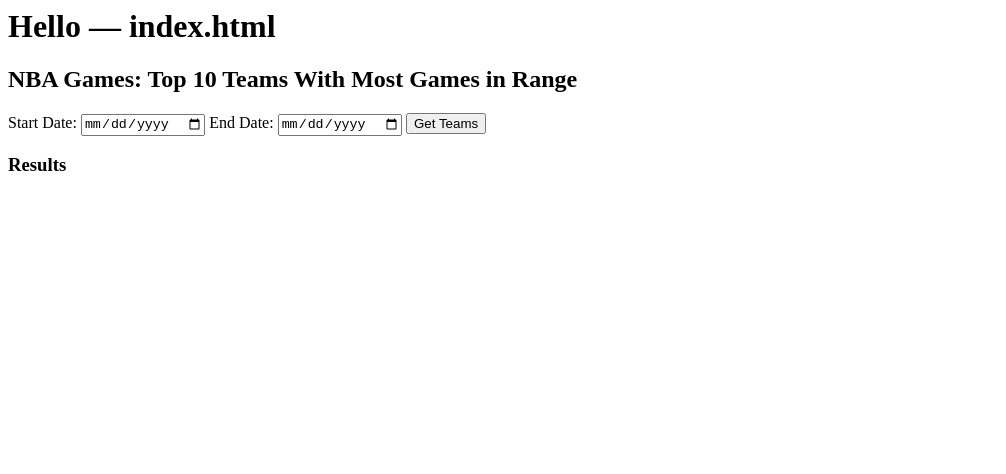
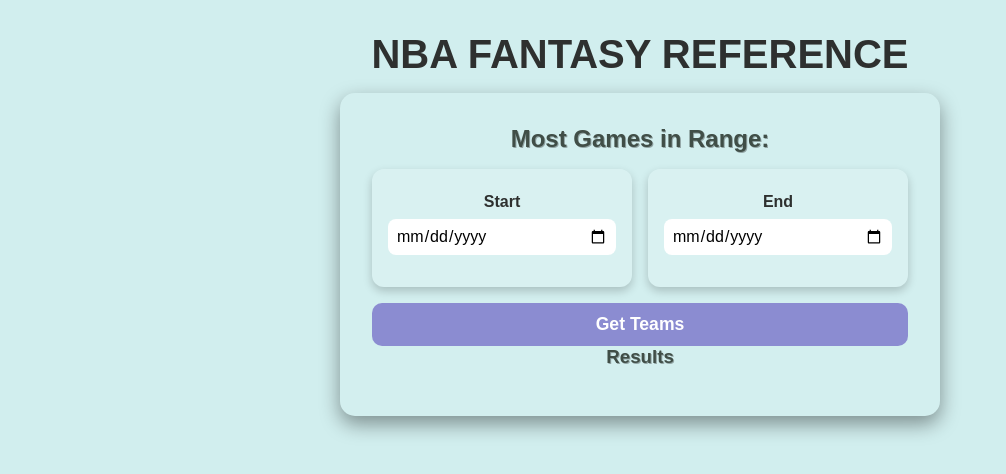
Before and after one commit to BarrySang/nba-fantasy-ref, a website: page public/index.html in a window 1280 px wide. Shown: the whole page, without its empty margins (0-1006 px from the left). Drawn offline with nearby package versions, Linux system fonts and the light colour scheme; no server answers.

Commit message:
styling updates

```diff
--- a/public/index.html
+++ b/public/index.html
@@ -11,17 +11,23 @@
 </head>
 <body>
   <header>
-    <h1>Hello — index.html</h1>
+    <h1>NBA FANTASY REFERENCE</h1>
   </header>
 
   <section>
-  <h2>NBA Games: Top 10 Teams With Most Games in Range</h2>
+  <h2 class="current-category">Most Games in Range:</h2>
 
-  <label>Start Date:</label>
-  <input type="date" id="startDate">
+  <div class="date-range">
+  <div class="date-card">
+    <label for="startDate">Start</label>
+    <input type="date" id="startDate">
+  </div>
+  <div class="date-card">
+    <label for="endDate">End</label>
+    <input type="date" id="endDate">
+  </div>
+</div>
 
-  <label>End Date:</label>
-  <input type="date" id="endDate">
 
   <button id="loadBtn">Get Teams</button>
 
--- a/public/script.js
+++ b/public/script.js
@@ -1,10 +1,9 @@
 $(document).ready(function () {
-
   let API_KEY = null;
 
-  $.get("/config", function(config) {
+  $.get("/config", function (config) {
     API_KEY = config.API_KEY;
-  })
+  });
 
   $("#loadBtn").on("click", function () {
     const start = $("#startDate").val();
@@ -15,7 +14,7 @@
       return;
     }
 
-    $("#results").html("<li>Loading…</li>");
+    $("#results").html('<li class="result">Loading…</li>');
 
     fetchGames(start, end);
   });
@@ -26,27 +25,29 @@
     $.ajax({
       url,
       method: "GET",
-      headers: { "Authorization": API_KEY },
+      headers: { Authorization: API_KEY },
       success: function (data) {
         const games = data.data;
 
         if (!games.length) {
-          $("#results").html("<li>No games in this period.</li>");
+          $("#results").html(
+            '<li class-"result">No games in this period.</li>'
+          );
           return;
         }
 
         processGames(games);
       },
       error: function () {
-        $("#results").html("<li>Failed to load data.</li>");
-      }
+        $("#results").html('<li class="result">Failed to load data.</li>');
+      },
     });
   }
 
   function processGames(games) {
     const counts = {};
 
-    games.forEach(game => {
+    games.forEach((game) => {
       const home = game.home_team.full_name;
       const away = game.visitor_team.full_name;
 
@@ -61,7 +62,12 @@
     $("#results").empty();
 
     sorted.forEach(([team, games]) => {
-      $("#results").append(`<li>${team}: ${games} games</li>`);
+      $("#results").append(`
+  <li class="result">
+    <span>${team}</span>
+    <span>${games}</span>
+  </li>
+`);
     });
   }
 });
--- a/public/style.css
+++ b/public/style.css
@@ -0,0 +1,181 @@
+:root {
+  --primary-text: rgb(46, 48, 47);
+  --secondary-text: rgb(64, 78, 71);
+  --primary-button-bg: rgba(85, 65, 187, 0.564);
+  --primary-button-text: white;
+  --button-bg-highlight: rgba(62, 48, 133, 0.564);
+
+}
+
+/* Reset defaults */
+* {
+  margin: 0;
+  padding: 0;
+  box-sizing: border-box;
+  font-family: Arial, Helvetica, sans-serif;
+}
+
+/* card effect on date pickers*/
+/* Container for the date inputs */
+.date-range {
+  display: flex;
+  gap: 1rem; /* space between cards */
+  margin-bottom: 1rem;
+  justify-content: space-between;
+  flex-wrap: wrap; /* responsive on small screens */
+}
+
+/* Each date input as a card */
+.date-range .date-card {
+  flex: 1 1 48%; /* two cards side by side, shrinking on small screens */
+  background-color: #ffffff20; /* semi-transparent card */
+  padding: 1rem;
+  border-radius: 12px;
+  text-align: center;
+  box-shadow: 0 4px 10px rgba(0, 0, 0, 0.2);
+}
+
+.date-range .date-card label {
+  display: block;
+  margin-bottom: 0.5rem;
+  font-weight: bold;
+  color: var(--primary-text);
+}
+
+.date-range .date-card input {
+  width: 100%;
+  padding: 0.5rem;
+  border-radius: 8px;
+  border: none;
+  outline: none;
+  font-size: 1rem;
+}
+
+/* Body styling */
+body {
+  background-color: rgb(209, 238, 238);
+  color: #f1f1f1;
+  min-height: 100vh;
+  display: flex;
+  flex-direction: column;
+  align-items: center;
+  padding: 2rem;
+}
+
+/* Header */
+header h1 {
+  font-size: 2.5rem;
+  margin-bottom: 1rem;
+  text-align: center;
+
+  color: var(--primary-text);
+}
+
+/* Section styling */
+section {
+  background-color: rgba(255, 255, 255, 0.05);
+  padding: 2rem;
+  border-radius: 15px;
+  width: 100%;
+  max-width: 600px;
+  box-shadow: 0 8px 20px rgba(0, 0, 0, 0.4);
+}
+
+/* Section headings */
+section h2,
+section h3 {
+  text-align: center;
+  margin-bottom: 1rem;
+  color: var(--secondary-text);
+  text-shadow: 1px 1px #00000050;
+}
+
+/* Labels and inputs */
+label {
+  display: block;
+  margin: 0.5rem 0 0.2rem;
+  font-weight: bold;
+  color: var(--secondary-text);
+}
+
+input[type="date"] {
+  width: 100%;
+  padding: 0.5rem;
+  border-radius: 8px;
+  border: none;
+  margin-bottom: 1rem;
+  outline: none;
+  font-size: 1rem;
+}
+
+/* Button */
+button#loadBtn {
+  width: 100%;
+  padding: 0.7rem;
+  background-color: var(--primary-button-bg);
+  color: var(--primary-button-text);
+  border: none;
+  border-radius: 10px;
+  font-weight: bold;
+  cursor: pointer;
+  font-size: 1.1rem;
+  transition: all 0.3s ease;
+}
+
+button#loadBtn:hover {
+  background-color: var(--button-bg-highlight);
+  transform: translateY(-2px);
+  box-shadow: 0 5px 15px rgba(0, 0, 0, 0.3);
+}
+
+/* Results list */
+#results {
+  list-style: none;
+  margin-top: 1rem;
+  padding-left: 0;
+}
+
+.result {
+  display: grid;
+  grid-template-columns: 1fr auto; /* team | number */
+  gap: 12px;
+  background-color: rgba(255, 255, 255, 0.1);
+  padding: 0.5rem 1rem;
+  border-radius: 8px;
+  color: var(--primary-text);
+}
+
+#results li {
+  background-color: rgba(255, 255, 255, 0.1);
+  margin-bottom: 0.5rem;
+  padding: 0.5rem 1rem;
+  border-radius: 8px;
+  transition: background 0.3s ease;
+}
+
+#results li:hover {
+  background-color: rgba(255, 255, 255, 0.2);
+}
+
+.current-category {
+  color: var(--secondary-text);
+}
+
+.result {
+  color: var(--primary-text);
+}
+
+/* Responsive */
+@media (max-width: 500px) {
+  section {
+    padding: 1rem;
+  }
+
+  header h1 {
+    font-size: 2rem;
+  }
+
+  button#loadBtn {
+    font-size: 1rem;
+  }
+}
```
